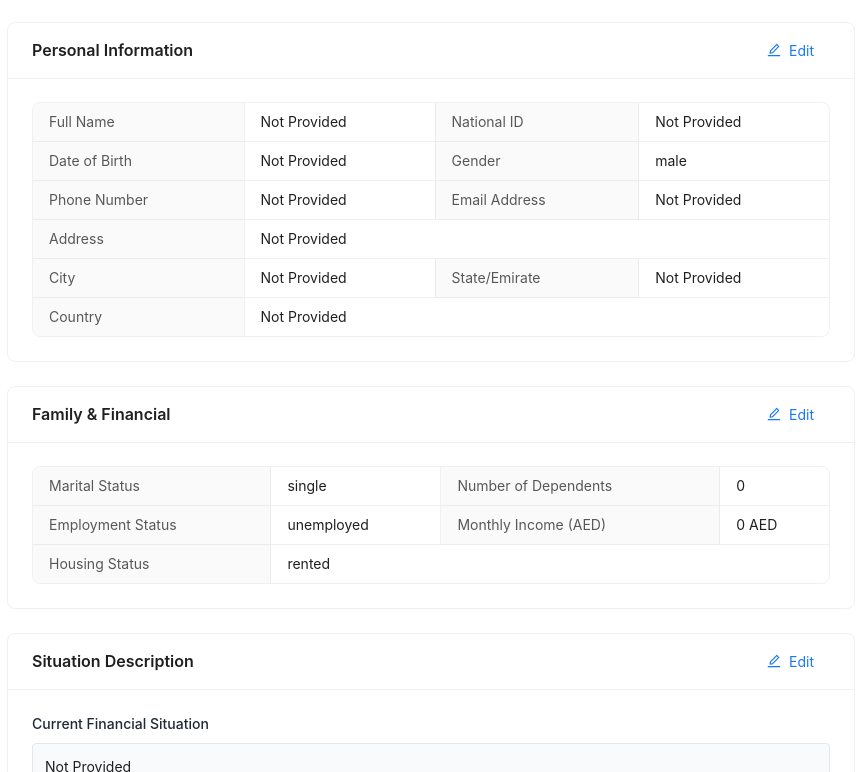
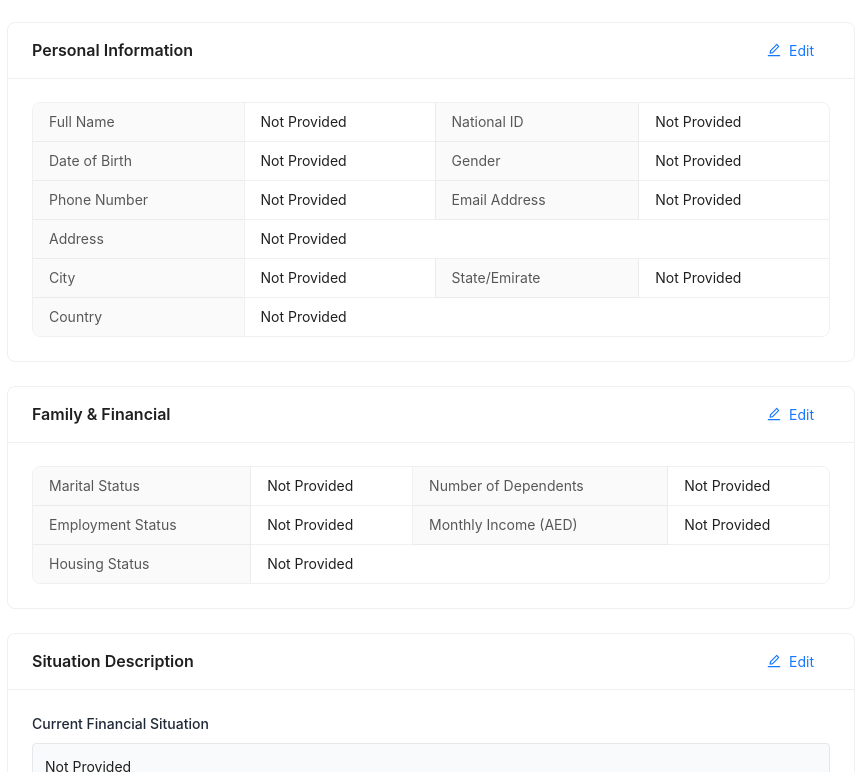
Before and after one commit to AsimIqbal1/social-support-application, a React (Vite) app: page /initiate-application/review in a window 1280 px wide. Shown: the part 505-1277 px from the top of the page, without its empty margins (209-1070 px from the left). Built offline with nearby package versions, Linux system fonts and the light colour scheme.

Commit message:
fix: fixed the form handling for number types and other default values

```diff
--- a/src/pages/initiate-application/InitiateApplication.tsx
+++ b/src/pages/initiate-application/InitiateApplication.tsx
@@ -20,7 +20,7 @@ const initialFormData: CompleteApplicationFormData = {
         name: '',
         nationalId: '',
         dateOfBirth: '',
-    gender: 'male',
+        gender: '', // User must select
         address: '',
         city: '',
         state: '',
@@ -29,11 +29,11 @@ const initialFormData: CompleteApplicationFormData = {
         email: '',
     },
     familyFinancial: {
-    maritalStatus: 'single',
-    dependents: '0',
-    employmentStatus: 'unemployed',
-    monthlyIncome: '0',
-    housingStatus: 'rented',
+        maritalStatus: '', // User must select
+        dependents: undefined, // User must input
+        employmentStatus: '', // User must select
+        monthlyIncome: undefined, // User must input
+        housingStatus: '', // User must select
     },
     situationDescription: {
         currentFinancialSituation: '',
@@ -43,7 +43,6 @@ const initialFormData: CompleteApplicationFormData = {
 };
 
 const InitiateApplication: React.FC = () => {
-  console.log("InitiateApplication");
     const { t, isRTL } = useLanguage();
     const navigate = useNavigate();
     const location = useLocation();
--- a/src/pages/initiate-application/components/FamilyFinancialStep.tsx
+++ b/src/pages/initiate-application/components/FamilyFinancialStep.tsx
@@ -19,8 +19,6 @@ const FamilyFinancialStep: React.FC<FamilyFinancialStepProps> = ({ data, updateD
   const { t } = useLanguage();
   const navigate = useNavigate();
 
-  console.log("FamilyFinancialStep");
-
   const {
     control,
     handleSubmit,
@@ -32,13 +30,6 @@ const FamilyFinancialStep: React.FC<FamilyFinancialStepProps> = ({ data, updateD
     defaultValues: data,
     mode: 'onBlur',
   });
-
-  // const watchedValues = watch();
-
-  // // Update parent data when form values change
-  // useEffect(() => {
-  //   updateData(watchedValues);
-  // }, [watchedValues, updateData]);
 
   const onSubmit = (formData: FamilyFinancialFormData) => {
     updateData(formData);
@@ -116,9 +107,9 @@ const FamilyFinancialStep: React.FC<FamilyFinancialStepProps> = ({ data, updateD
                 render={({ field }) => (
                   <InputNumber
                     placeholder={t('enterDependents')}
-                    value={field.value ? parseInt(field.value, 10) : undefined}
+                    value={field.value}
                     onChange={(value) => {
-                      field.onChange(value ? value.toString() : '');
+                      field.onChange(value);
                       trigger('dependents');
                     }}
                     onBlur={() => {
@@ -184,9 +175,9 @@ const FamilyFinancialStep: React.FC<FamilyFinancialStepProps> = ({ data, updateD
                   <InputNumber
                     prefix={<DollarOutlined />}
                     placeholder={t('enterMonthlyIncome')}
-                    value={field.value ? parseFloat(field.value) : undefined}
+                    value={field.value}
                     onChange={(value) => {
-                      field.onChange(value ? value.toString() : '');
+                      field.onChange(value);
                       trigger('monthlyIncome');
                     }}
                     onBlur={() => {
--- a/src/pages/initiate-application/schemas.ts
+++ b/src/pages/initiate-application/schemas.ts
@@ -21,9 +21,10 @@ export const personalInfoSchema = z.object({
       const age = today.getFullYear() - birthDate.getFullYear();
       return age >= 18 && age <= 120;
     }, 'invalidAge'),
-  gender: z.enum(['male', 'female'], {
-    message: 'fieldRequired',
-  }),
+  gender: z.string().min(1, 'fieldRequired').refine(
+    (value) => ['male', 'female'].includes(value),
+    { message: 'invalidGender' }
+  ),
   address: z
     .string()
     .min(10, 'addressTooShort')
@@ -50,29 +51,31 @@ export const personalInfoSchema = z.object({
 
 // Family & Financial Information Schema
 export const familyFinancialSchema = z.object({
-  maritalStatus: z.enum(['single', 'married', 'divorced', 'widowed'], {
-    message: 'fieldRequired',
-  }),
+  maritalStatus: z.string().min(1, 'fieldRequired').refine(
+    (value) => ['single', 'married', 'divorced', 'widowed'].includes(value),
+    { message: 'invalidMaritalStatus' }
+  ),
   dependents: z
-    .string()
-    .regex(/^\d+$/, 'invalidNumber')
-    .refine((val) => {
-      const num = parseInt(val, 10);
-      return num >= 0 && num <= 20;
-    }, 'invalidDependentsRange'),
-  employmentStatus: z.enum(['employed', 'unemployed', 'self-employed', 'retired', 'student', 'disabled'], {
-    message: 'fieldRequired',
-  }),
+    .number()
+    .int('invalidNumber')
+    .min(0, 'invalidDependentsRange')
+    .max(20, 'invalidDependentsRange')
+    .optional()
+    .refine(val => val !== undefined, 'fieldRequired'),
+  employmentStatus: z.string().min(1, 'fieldRequired').refine(
+    (value) => ['employed', 'unemployed', 'self-employed', 'retired', 'student', 'disabled'].includes(value),
+    { message: 'invalidEmploymentStatus' }
+  ),
   monthlyIncome: z
-    .string()
-    .regex(/^\d+(\.\d{1,2})?$/, 'invalidAmount')
-    .refine((val) => {
-      const amount = parseFloat(val);
-      return amount >= 0 && amount <= 1000000;
-    }, 'invalidIncomeRange'),
-  housingStatus: z.enum(['owned', 'rented', 'gov-housing', 'family-housing', 'temporary'], {
-    message: 'fieldRequired',
-  }),
+    .number()
+    .min(0, 'invalidIncomeRange')
+    .max(1000000, 'invalidIncomeRange')
+    .optional()
+    .refine(val => val !== undefined, 'fieldRequired'),
+  housingStatus: z.string().min(1, 'fieldRequired').refine(
+    (value) => ['owned', 'rented', 'gov-housing', 'family-housing', 'temporary'].includes(value),
+    { message: 'invalidHousingStatus' }
+  ),
 });
 
 // Situation Description Schema
```
Also changed, not shown: src/pages/initiate-application/components/PersonalInfoStep.tsx (+0 -9 lines), src/pages/initiate-application/components/SituationDescriptionStep.tsx (+0 -8 lines). Lines whose indentation alone changed are shown as unchanged.
